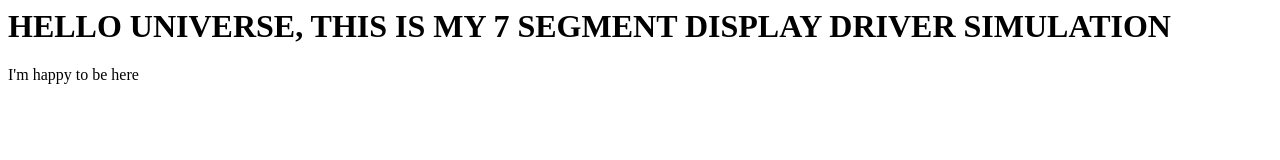
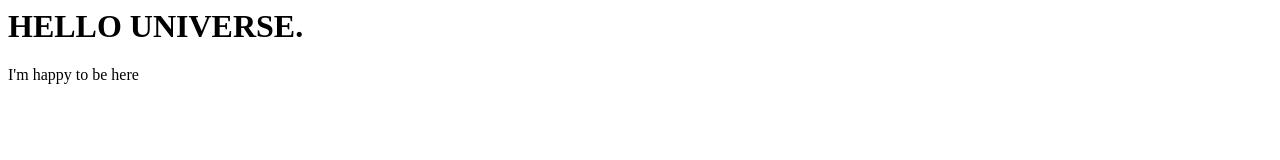
Before and after one commit to yufanchen/CYF-INF1339-WEEK01, a plain HTML site: page docs/index.html in a window 1280 px wide. Drawn offline with Linux system fonts and the light colour scheme.

Commit message:
Update index.html

```diff
--- a/docs/index.html
+++ b/docs/index.html
@@ -3,7 +3,7 @@
 <title>Hello Universe</title>
 </head>
 <body>
-<h1>HELLO UNIVERSE, THIS IS MY 7 SEGMENT DISPLAY DRIVER SIMULATION</h1>
+<h1>HELLO UNIVERSE.</h1>
 I'm happy to be here
 </body>
 </html>
```
